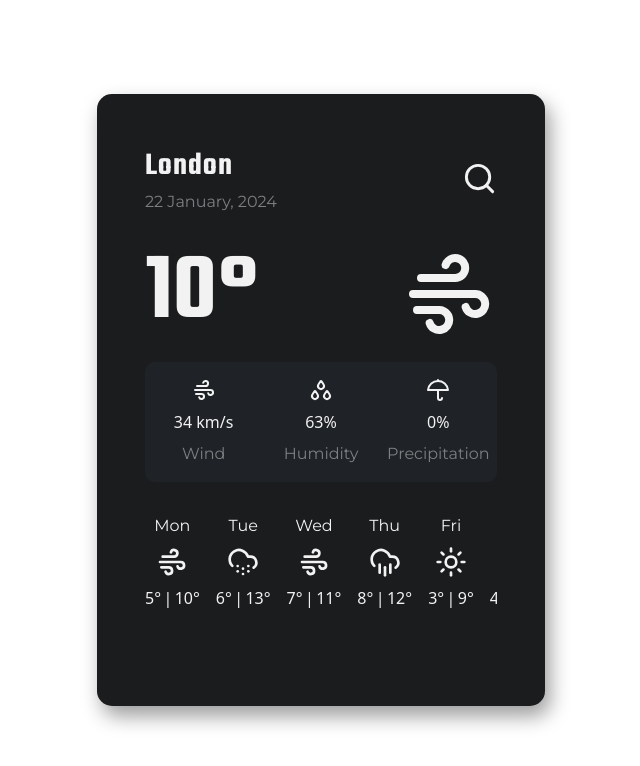
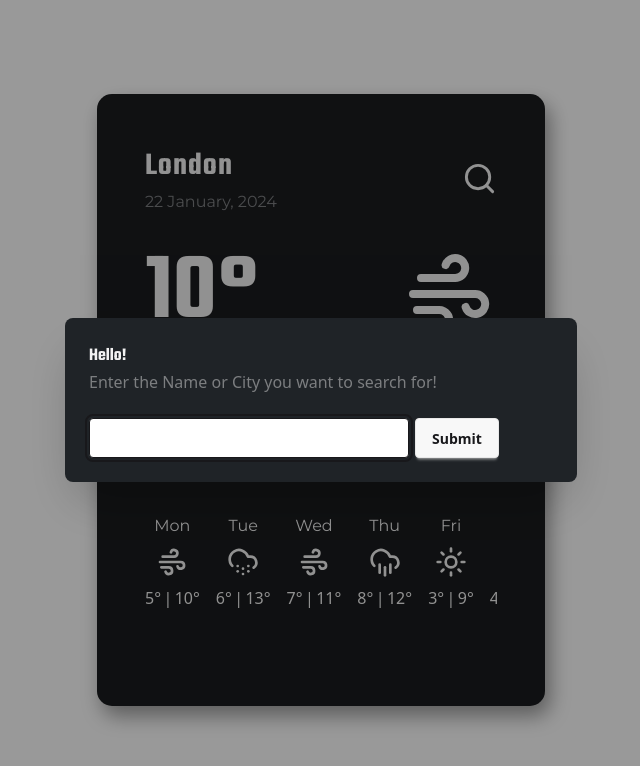
Before and after one commit to ronnypdev/Weather-App, a React (Vite) app: page / in a window 1280 px wide. Both pictures are taken after a click on the icon 798 px from the left and 178 px from the top of the page. Shown: the top 766 px of the page, without its empty margins (319-959 px from the left). Built offline with nearby package versions, Linux system fonts and the light colour scheme.

Commit message:
Implemented Modal

```diff
--- a/src/components/WeatherWidget.tsx
+++ b/src/components/WeatherWidget.tsx
@@ -4,13 +4,14 @@ import HumidityIcon from "./icons/HumidityIcon";
 
 export default function WeatherWidget() {
   return (
+    <>
       <div className="weather-app max-w-[28rem] w-full bg-matte-black rounded-[15px] relative">
         <header className="flex justify-between items-center">
           <div className="city-info">
             <h1 className="font-teko font-bold text-[2em] tracking-[1px]">London</h1>
             <p className="font-montserrat text-[1em] text-mid-gray">22 January, 2024</p>
           </div>
-        <Search className="w-[35px] h-[35px] cursor-pointer" />
+          <Search className="w-[35px] h-[35px] cursor-pointer" onClick={()=>document.getElementById('weather_model').showModal()} />
         </header>
         <div className="current-weather flex justify-between items-center mt-8">
           <h2 className="text-8xl font-teko font-bold">10&deg;</h2>
@@ -85,5 +86,20 @@ export default function WeatherWidget() {
           </div>
         </div>
       </div>
+      <dialog id="weather_model" className="modal modal-bottom sm:modal-middle">
+        <div className="modal-box bg-solid-black">
+          <h3 className="font-teko font-bold text-lg text-pale-white">Hello!</h3>
+          <p className="text-mid-gray">Enter the Name or City you want to search for!</p>
+          <div className="modal-action">
+            <form className="w-full" method="dialog">
+              {/* if there is a button in form, it will close the modal */}
+              <label htmlFor="city"></label>
+              <input type="search" id="city" className="input text-matte-black" />
+              <button className="btn ml-1.5">Submit</button>
+            </form>
+          </div>
+        </div>
+      </dialog>
+    </>
   )
 }
```
Lines whose indentation alone changed are shown as unchanged.
